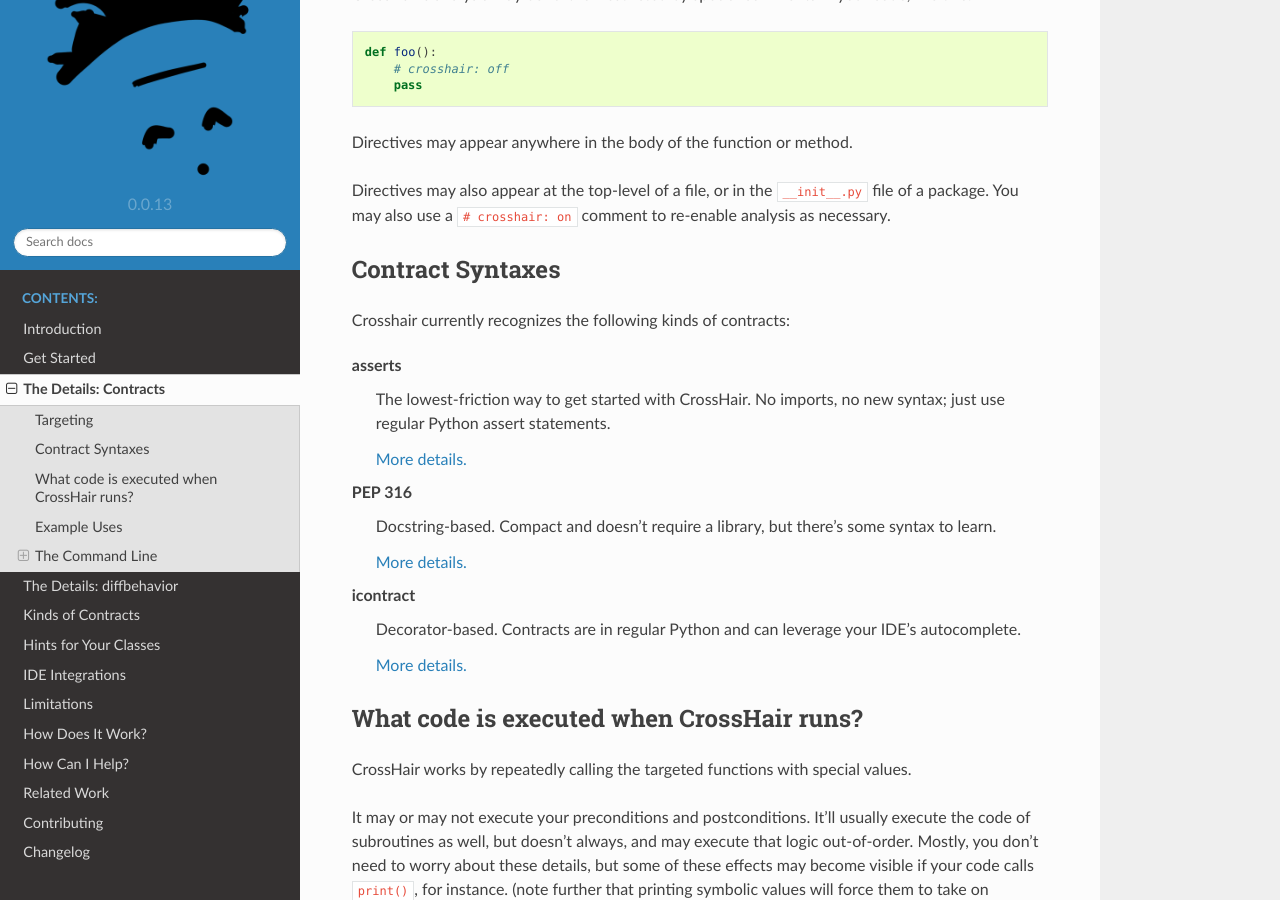
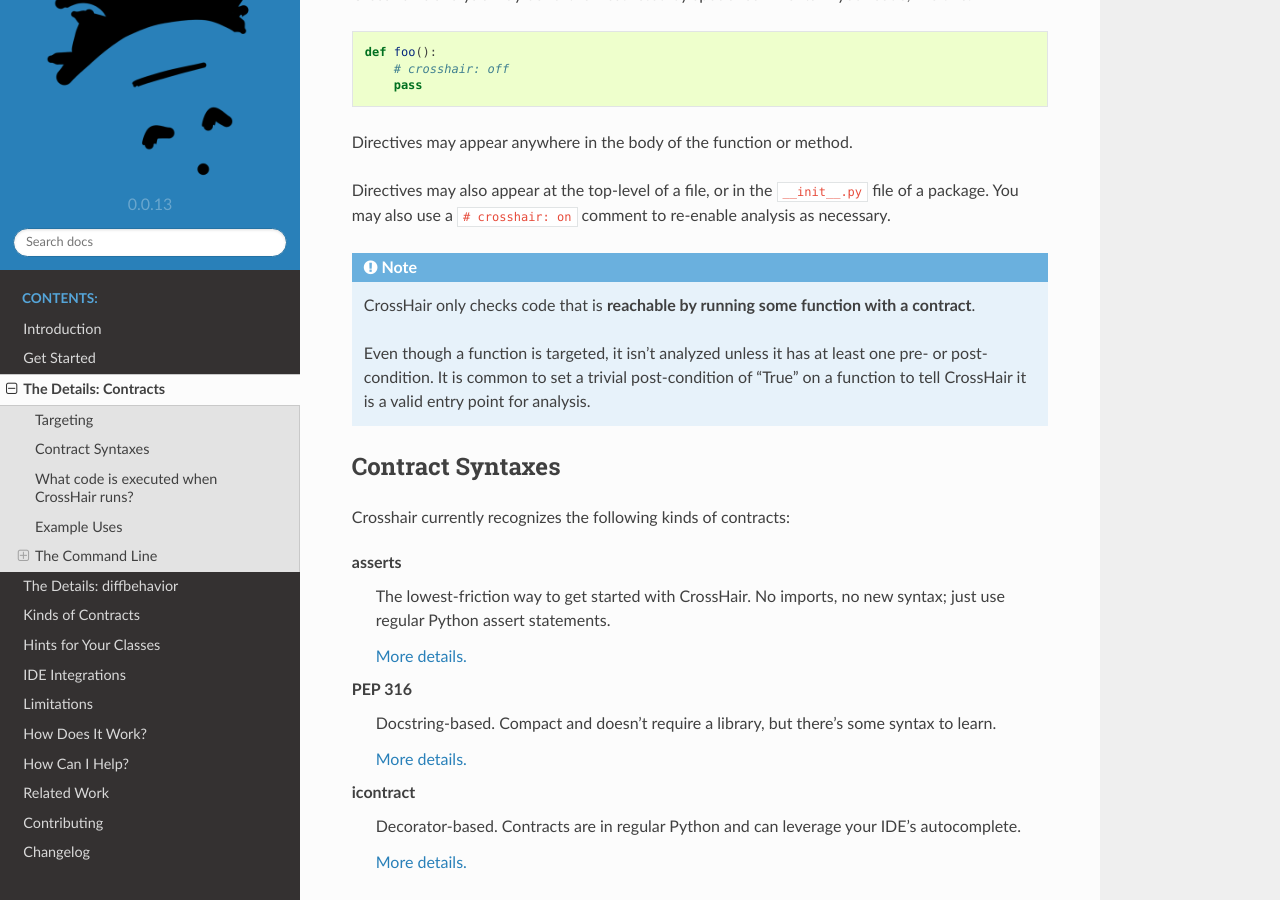
Before and after one commit to pschanely/CrossHair, a Sphinx documentation site: the page built from doc/source/contracts.rst, in a window 1280 px wide and 900 px high, scrolled down 577 px. Built offline with Sphinx 7.4.7 and the Read the Docs theme 2.0.0, drawn with Linux system fonts in a browser that asks for light colours; the version number is read from the project's files by our own code.

Commit message:
Clarify that code without contracts isn't checked
As suggested in #113.

```diff
--- a/doc/source/contracts.rst
+++ b/doc/source/contracts.rst
@@ -36,6 +36,15 @@
 Directives may also appear at the top-level of a file, or in the ``__init__.py`` file
 of a package.
 You may also use a ``# crosshair: on`` comment to re-enable analysis as necessary.
+
+.. note::
+    CrossHair only checks code that is **reachable by running some function with a
+    contract**.
+
+    Even though a function is targeted, it isn't analyzed unless it has at least one
+    pre- or post-condition.
+    It is common to set a trivial post-condition of "True"  on a function to tell
+    CrossHair it is a valid entry point for analysis.
 
 
 Contract Syntaxes
```
